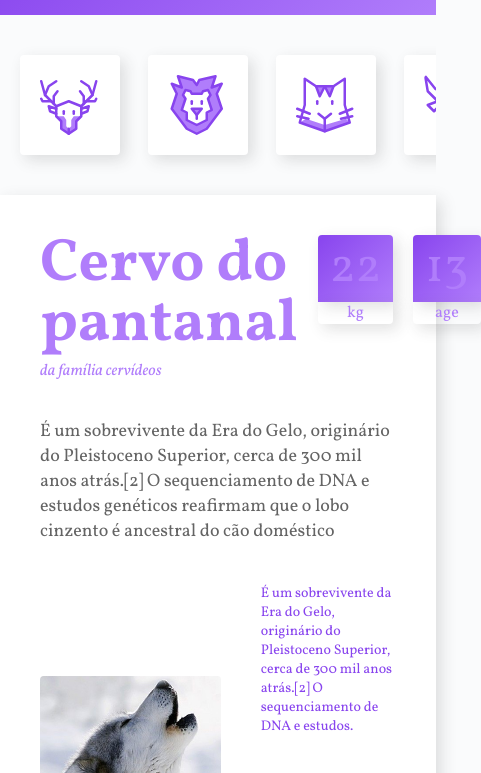
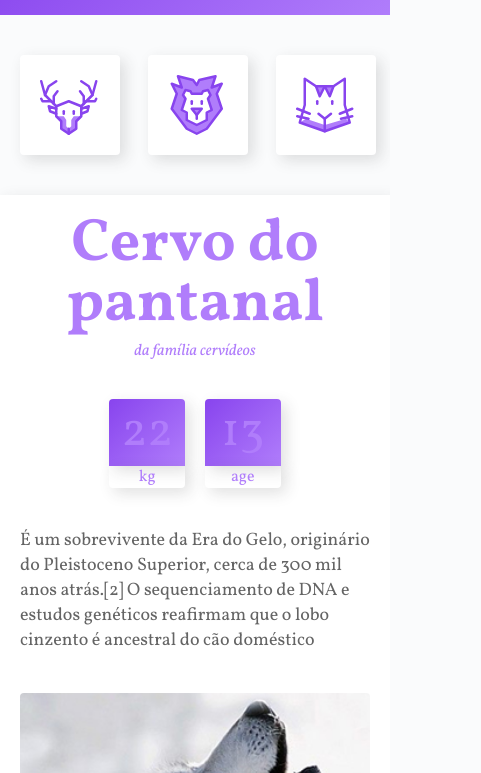
Before and after one commit to gustavogularte/projeto-wildbeast, a plain HTML site: page index.html in a window 390 px wide. Shown: the part 67-840 px from the top of the page, 481 px wide, since content can reach past the window. Drawn offline with Linux system fonts and the light colour scheme.

Commit message:
conteudo responsivo

```diff
--- a/css/global/global.css
+++ b/css/global/global.css
@@ -113,3 +113,9 @@ a {
     'footer';
   }
 }
+
+@media (max-width:600px) {
+  .conteudo {
+    grid-template-columns: 1fr;
+  }
+}
--- a/css/home.css
+++ b/css/home.css
@@ -42,13 +42,13 @@
 .titulo {
   display: grid;
   grid-template-columns: 1fr auto;
-  gap: 2rem;
+  gap: 4rem;
+  justify-items: start;
 }
 
 .titulo h1 {
   font-size: 6rem;
   line-height: 1;
-  justify-self: start;
 }
 
 .titulo h1 span {
@@ -128,7 +128,7 @@
 .anuncios {
   grid-area: anuncios;
   display: grid;
-  grid-template-columns: repeat(auto-fit,minmax(16rem, 1fr));
+  grid-template-columns: repeat(auto-fit,minmax(14rem, 1fr));
   justify-content: space-around;
   align-content: start;
   padding: 4rem 2rem;
@@ -152,3 +152,23 @@
     padding: 2rem;
   }
 }
+
+@media (max-width:600px) {
+  .conteudo {
+    padding: 2rem;
+  }
+
+  .conteudo-container {
+    grid-template-columns: 1fr;
+  }
+
+  .conteudo-destaque {
+    margin: 0 auto;
+  }
+
+  .titulo {
+    grid-template-columns: 1fr;
+    justify-items: center;
+    text-align: center;
+  }
+}
```
